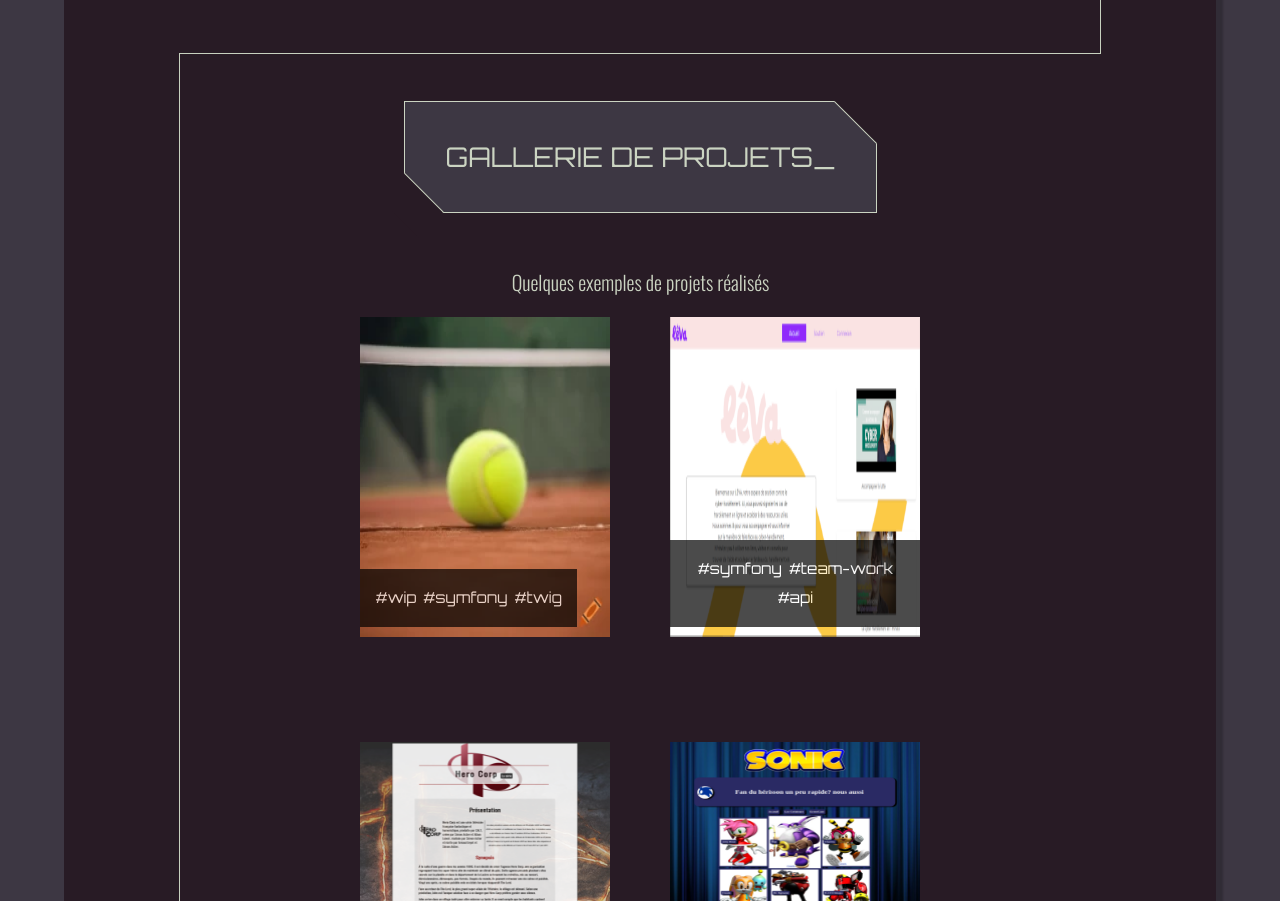
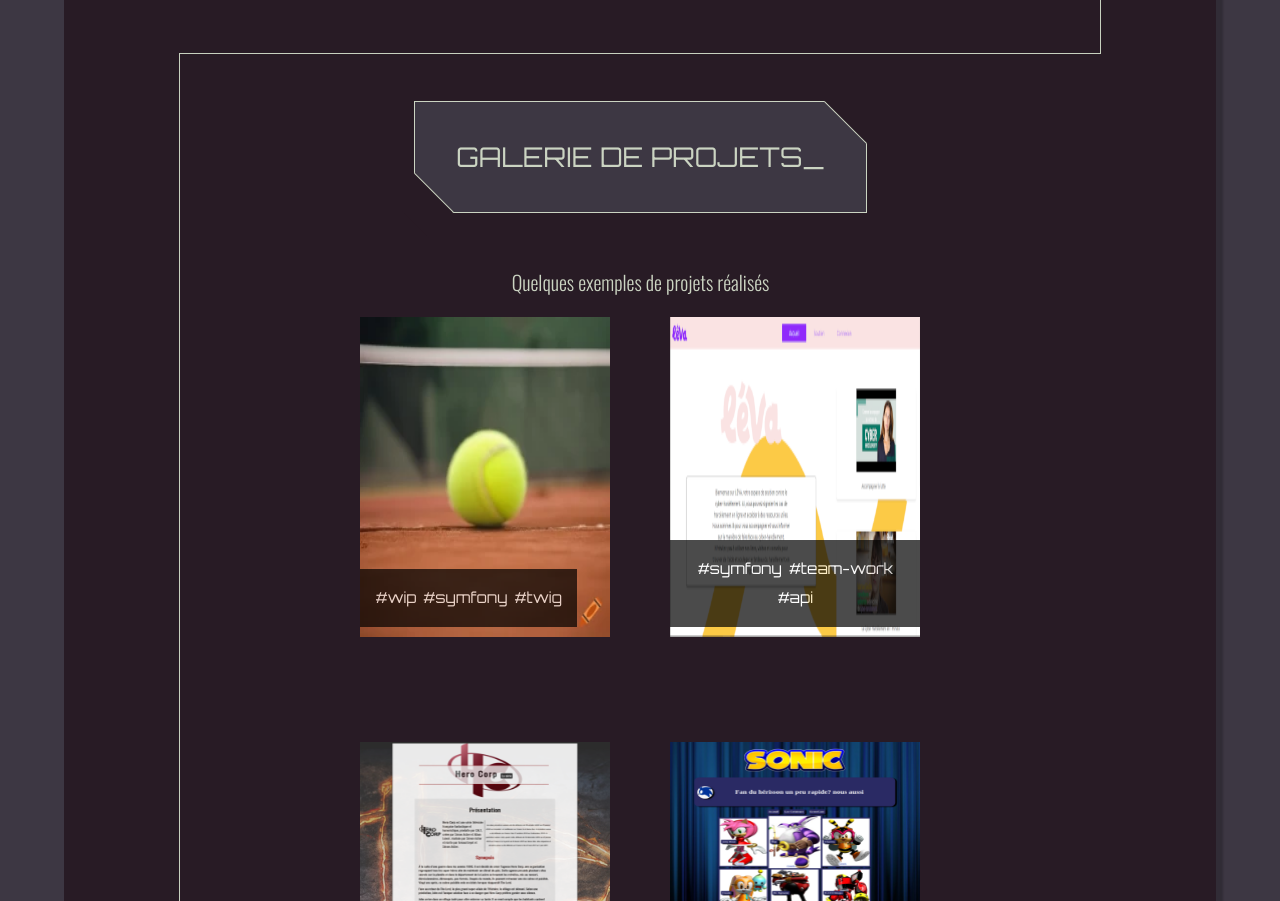
Before and after one commit to castillojohan/castillojohan.github.io, a website: page index.html in a window 1280 px wide. Shown: the part 4181-5082 px from the top of the page. Drawn offline with nearby package versions, Linux system fonts and the light colour scheme; a script that the page names is missing.

Commit message:
fix some spelling mistakes

```diff
--- a/index.html
+++ b/index.html
@@ -153,7 +153,7 @@
         </div>
         <section class="main__gallery hide-itemY border-left-bottom" id="gallery">
             <div class="main__gallery-title">
-                <h2 class="cybr-btn">Gallerie de projets_ </h2>
+                <h2 class="cybr-btn">Galerie de projets_ </h2>
                 <p>Quelques exemples de projets réalisés</p>
             </div>
             <div class="main__gallery__portfolio">
```
